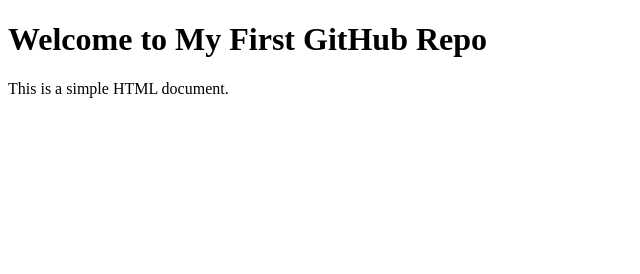
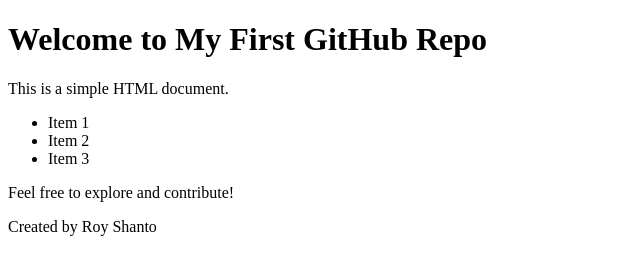
Before and after one commit to royshanto71/my-first-github-repo, a plain HTML site: page index.html in a window 1280 px wide. Shown: the whole page, without its empty margins (0-640 px from the left). Drawn offline with Linux system fonts and the light colour scheme.

Commit message:
second commit

```diff
--- a/index.html
+++ b/index.html
@@ -8,5 +8,14 @@
 <body>
     <h1>Welcome to My First GitHub Repo</h1>
     <p>This is a simple HTML document.</p>
+    <ul>
+        <li>Item 1</li>
+        <li>Item 2</li>
+        <li>Item 3</li>
+    </ul>
+    <p>Feel free to explore and contribute!</p>
+    <footer>
+        <p>Created by Roy Shanto</p>
+    </footer>
 </body>
 </html>
```
